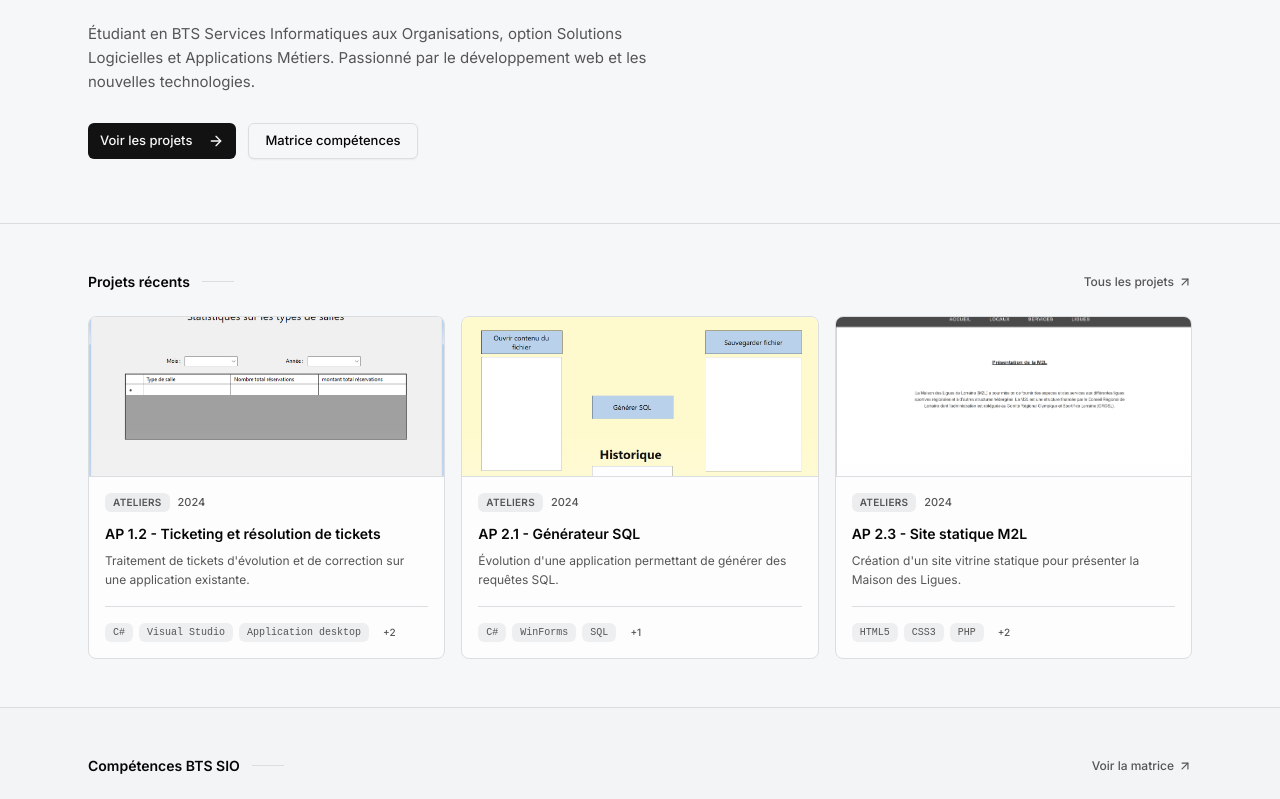
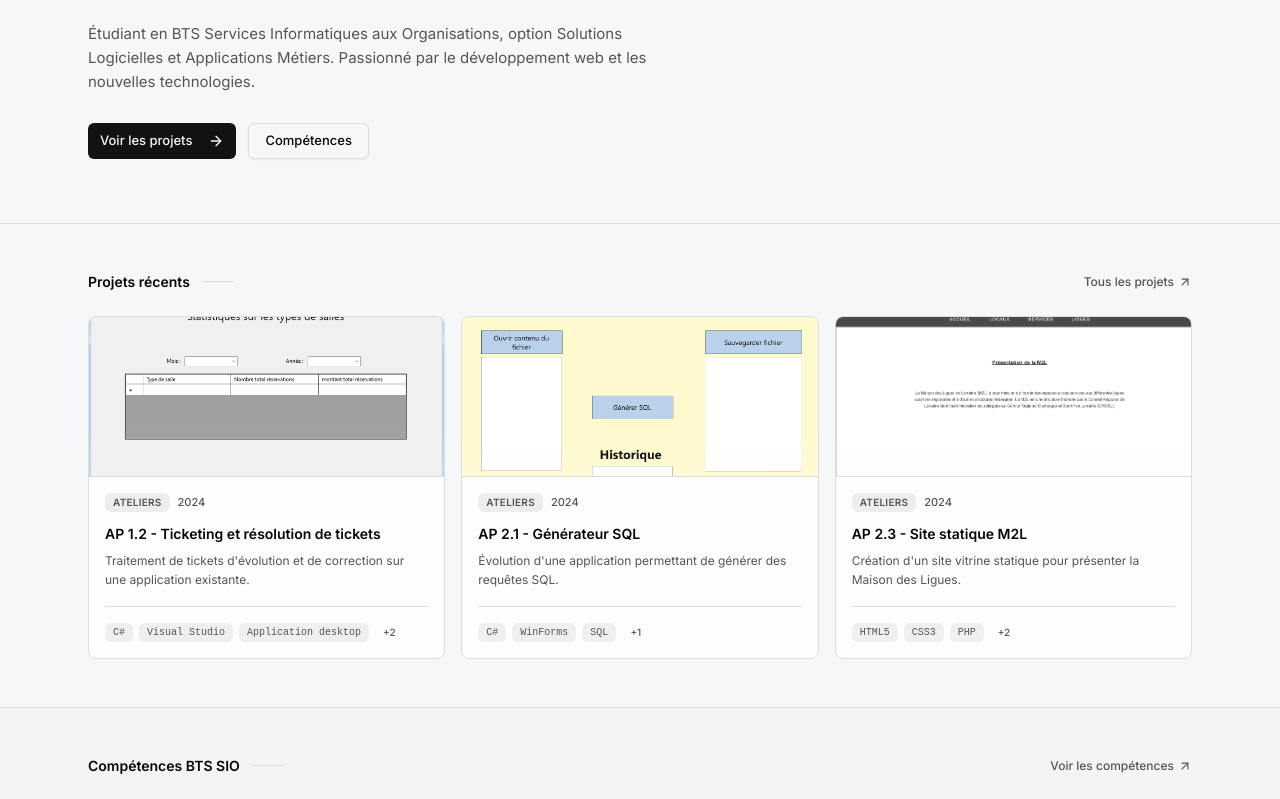
Before and after one commit to aznabzh/Portfolio-bts, a Next.js app: page / in a window 1280 px wide. Shown: the part 200-999 px from the top of the page. Built offline with nearby package versions, Linux system fonts and the light colour scheme.

Commit message:
remplacer Matrice par Competences dans les labels

```diff
--- a/app/competences/page.tsx
+++ b/app/competences/page.tsx
@@ -11,7 +11,7 @@
       <div className="mx-auto max-w-6xl px-4 lg:px-6">
         {/* Header */}
         <div className="mb-8">
-          <h1 className="text-[1.5rem] font-semibold tracking-tight">Matrice des compétences</h1>
+          <h1 className="text-[1.5rem] font-semibold tracking-tight">Compétences</h1>
           <p className="mt-2 text-[14px] text-muted-foreground max-w-xl leading-relaxed">
             Correspondance projets / compétences du référentiel BTS SIO.
           </p>
--- a/app/page.tsx
+++ b/app/page.tsx
@@ -41,7 +41,7 @@
               </Button>
               <Button variant="outline" asChild className="h-9 px-4 text-[13px] font-medium">
                 <Link href="/competences">
-                  Matrice compétences
+                    Compétences
                 </Link>
               </Button>
             </div>
@@ -132,7 +132,7 @@
               href="/competences"
               className="text-[12px] text-muted-foreground hover:text-foreground transition-colors flex items-center gap-1 font-medium"
             >
-              Voir la matrice
+              Voir les compétences
               <ArrowUpRight className="h-3.5 w-3.5" />
             </Link>
           </div>
--- a/app/projets/[id]/page.tsx
+++ b/app/projets/[id]/page.tsx
@@ -210,7 +210,7 @@
               </p>
               <Button variant="outline" size="sm" className="w-full h-9 text-[12px] font-medium" asChild>
                 <Link href="/competences">
-                  Matrice compétences
+                  Compétences
                   <ExternalLink className="ml-2 h-3.5 w-3.5" />
                 </Link>
               </Button>
```
